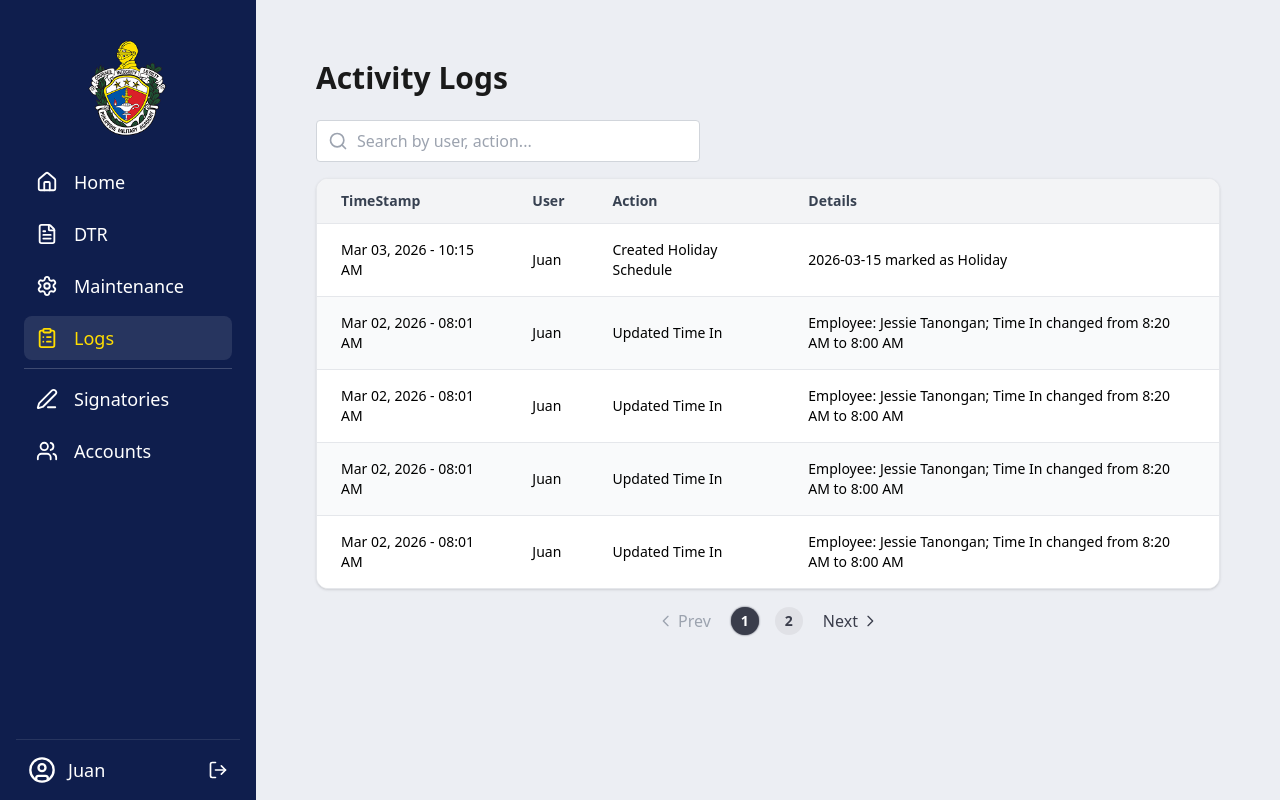
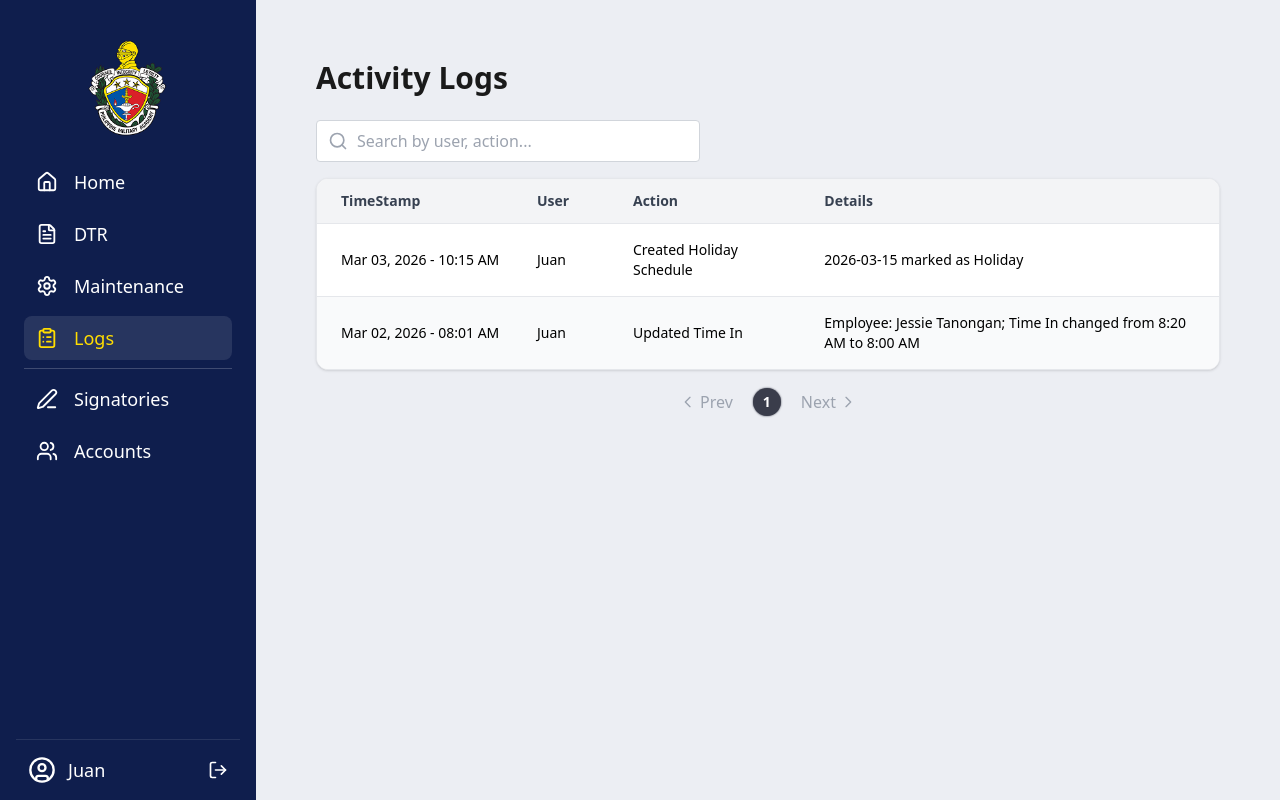
Before and after one commit to cayeelii/PMA-DTR, a React (Vite) app in the folder frontend/: page /logs in a window 1280 px wide. Built offline with nearby package versions, Linux system fonts and the light colour scheme.

Commit message:
fixed table layout logs.jsx

```diff
--- a/frontend/src/pages/Logs.jsx
+++ b/frontend/src/pages/Logs.jsx
@@ -18,35 +18,6 @@ const mockLogs = [
     action: "Updated Time In",
     details: "Employee: Jessie Tanongan; Time In changed from 8:20 AM to 8:00 AM",
   },
-  {
-    id: 3,
-    timestamp: "Mar 02, 2026 - 08:01 AM",
-    user: "Juan",
-    action: "Updated Time In",
-    details: "Employee: Jessie Tanongan; Time In changed from 8:20 AM to 8:00 AM",
-  },
-  {
-    id: 4,
-    timestamp: "Mar 02, 2026 - 08:01 AM",
-    user: "Juan",
-    action: "Updated Time In",
-    details: "Employee: Jessie Tanongan; Time In changed from 8:20 AM to 8:00 AM",
-  },
-  {
-    id: 5,
-    timestamp: "Mar 02, 2026 - 08:01 AM",
-    user: "Juan",
-    action: "Updated Time In",
-    details: "Employee: Jessie Tanongan; Time In changed from 8:20 AM to 8:00 AM",
-  },
-  {
-    id: 6,
-    timestamp: "Mar 02, 2026 - 08:01 AM",
-    user: "Juan",
-    action: "Updated Time In",
-    details: "Employee: Jessie Tanongan; Time In changed from 8:20 AM to 8:00 AM",
-  },
-
 ];
 
 function LogsPage() {
@@ -105,9 +76,9 @@ function LogsPage() {
           <table className="w-full text-sm">
             <thead className="bg-gray-100 text-gray-700">
               <tr>
-                <th className="text-left px-6 py-3 font-semibold"> TimeStamp</th>
-                <th className="text-left px-6 py-3 font-semibold">User</th>
-                <th className="text-left px-6 py-3 font-semibold">Action</th>
+                <th className="text-left w-52  px-6 py-3 font-semibold">TimeStamp</th>
+                <th className="text-left w-24  pl-3 pr-4 py-3 font-semibold">User</th>
+                <th className="text-left pl-3 pr-6 py-3 font-semibold">Action</th>
                 <th className="text-left px-6 py-3 font-semibold">Details</th>
               </tr>
             </thead>
@@ -127,11 +98,11 @@ function LogsPage() {
                     key={log.id}
                     className={`border-t ${
                       index % 2 === 0 ? "bg-white" : "bg-gray-50"
-                    } hover:bg-blue-50 transition`}
+                    }`}
                   >
-                    <td className="px-6 py-4">{log.timestamp}</td>
-                    <td className="px-6 py-4">{log.user}</td>
-                    <td className="px-6 py-4">{log.action}</td>
+                    <td className="w-52 px-6 py-4 whitespace-nowrap">{log.timestamp}</td>
+                    <td className="w-24 pl-3 pr-4 py-4 whitespace-nowrap">{log.user}</td>
+                    <td className="pl-3 pr-6 py-4">{log.action}</td>
                     <td className="px-6 py-4">{log.details}</td>
                   </tr>
                 ))
```
